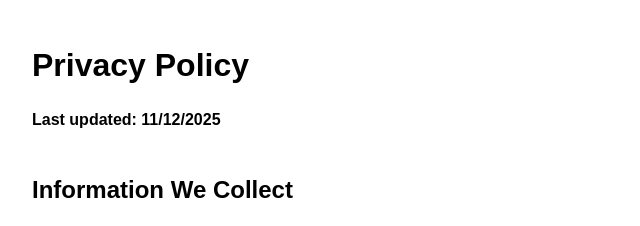
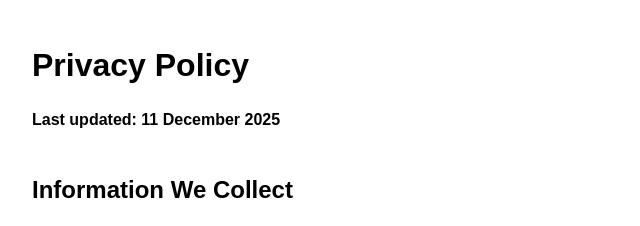
Before and after one commit to DartsXL/DartsXL-privacy, a plain HTML site: page index.html in a window 1280 px wide. Shown: the top 226 px of the page, 208-848 px from the left. Drawn offline with Linux system fonts and the light colour scheme.

Commit message:
Update index.html

```diff
--- a/index.html
+++ b/index.html
@@ -23,7 +23,7 @@
 <body>
 
 <h1>Privacy Policy</h1>
-<p><strong>Last updated: 11/12/2025</strong></p>
+<p><strong>Last updated: 11 December 2025</strong></p>
 
 <h2>Information We Collect</h2>
 <p><strong>We do not collect any personal data.</strong></p>
```
